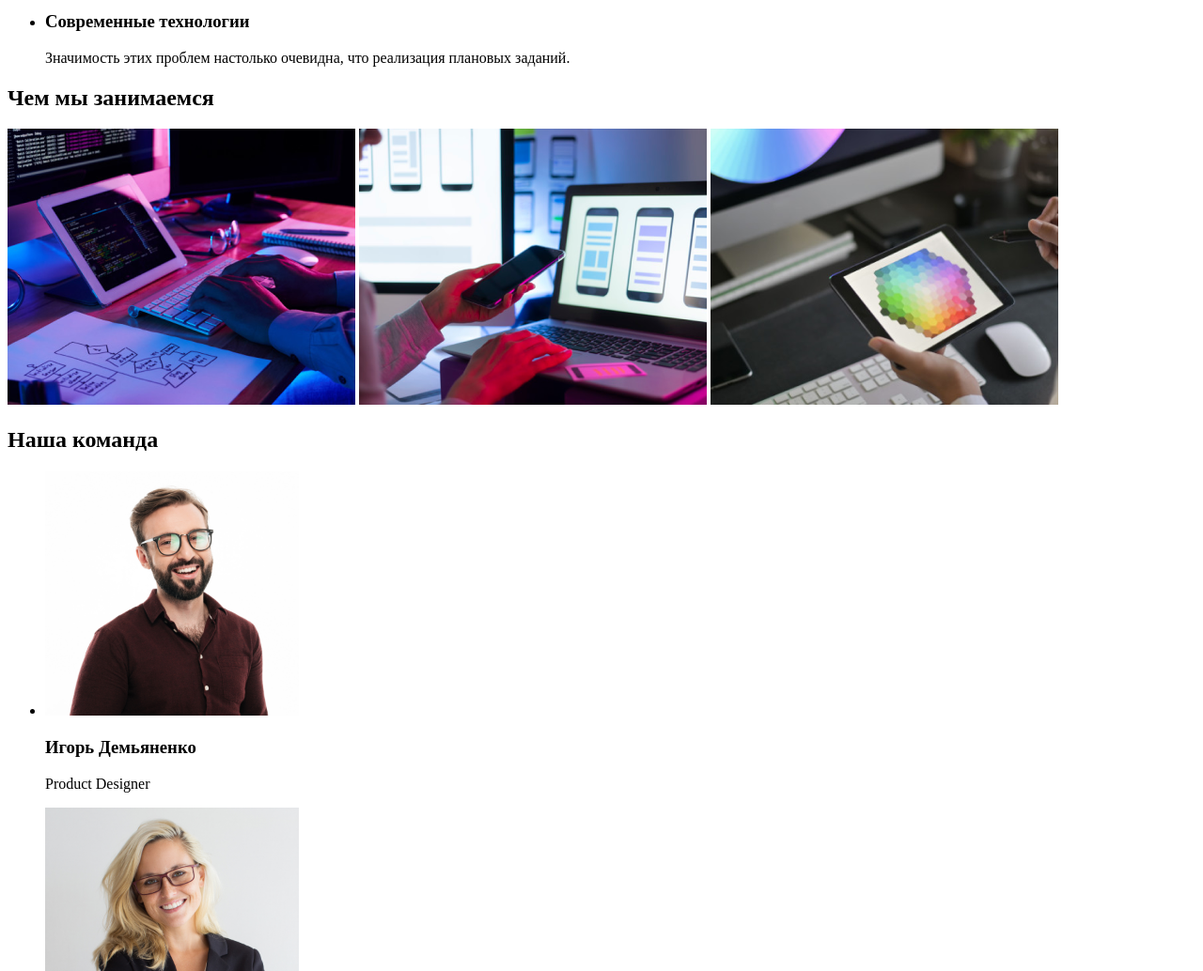
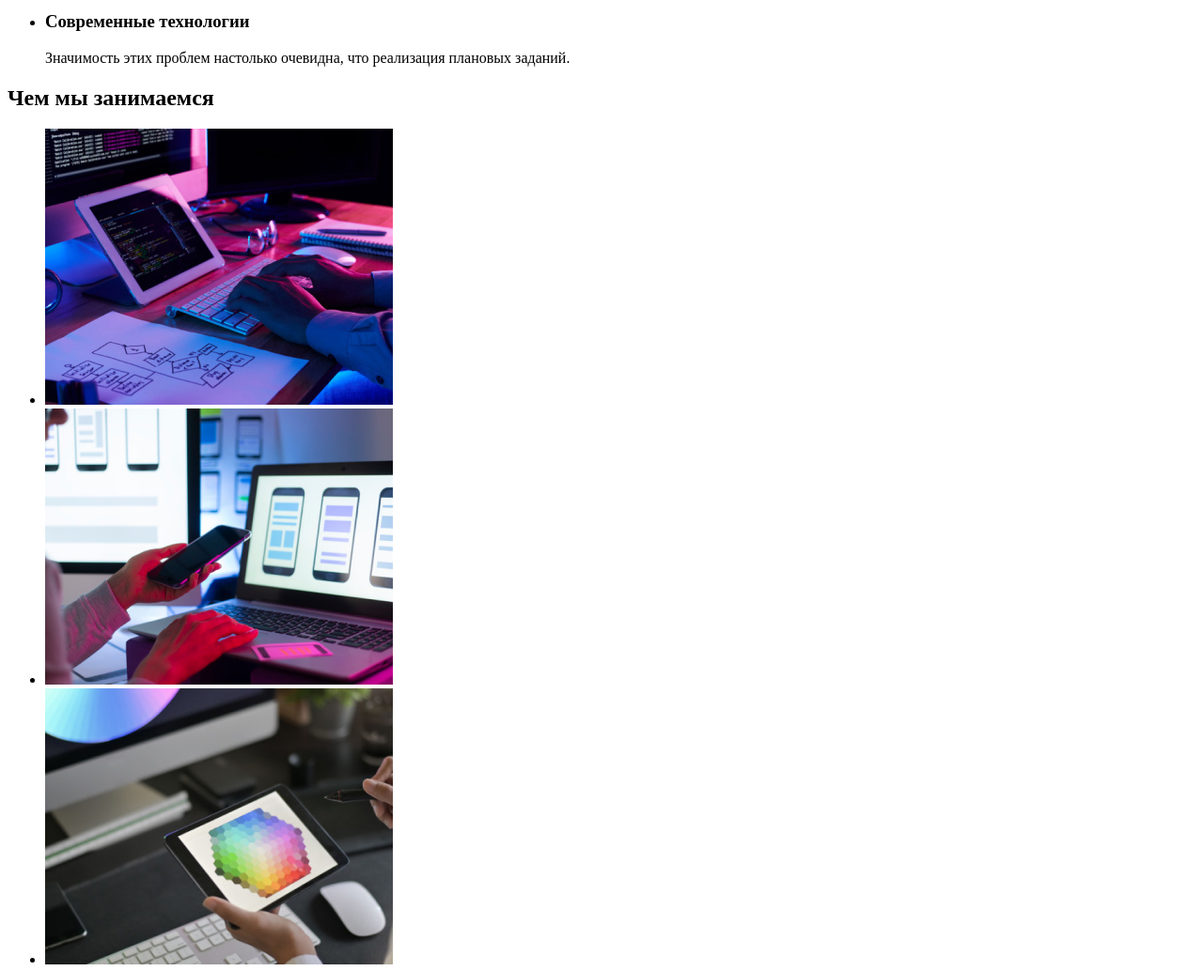
Before and after one commit to orlantostello/goit-markup-hw-01, a plain HTML site: page index.html in a window 1280 px wide. Shown: the part 520-1554 px from the top of the page at 94% size. Drawn offline with Linux system fonts and the light colour scheme.

Commit message:
Исправление ошибок

```diff
--- a/index.html
+++ b/index.html
@@ -36,12 +36,11 @@
 
     <main>
         <!--Герой-->
-        <div>
+
             <section>
                 <h1>Эффективные решения для вашего бизнеса</h1>
                 <a href="">Заказать услугу</a>
             </section>
-        </div>
 
         <!--Особенности-->
         <section>
@@ -70,9 +69,20 @@
         <!--Чем мы занимаемся-->
         <section>
             <h2>Чем мы занимаемся</h2>
-            <img src="./img/box1.png" alt="Чем мы занимаемся" width="370">
-            <img src="./img/box2.png" alt="Чем мы занимаемся" width="370">
-            <img src="./img/box3.png" alt="Чем мы занимаемся" width="370">
+            <ul>
+                <li>
+                    <img src="./img/box1.jpg" alt="Чем мы занимаемся" width="370">
+                </li>
+                <li>
+                    <img src="./img/box2.jpg" alt="Чем мы занимаемся" width="370">
+                </li>
+                <li>
+                    <img src="./img/box3.jpg" alt="Чем мы занимаемся" width="370">
+                </li>
+            </ul>
+
+
+
         </section>
 
         <!--Наша команда-->
@@ -108,7 +118,7 @@
         <a href="/">
             WebStudio
         </a>
-        <address>г. Киев, пр-т Леси Украинки, 26</address>
+        <address>г. Киев, пр-т Леси Украинки, 26
 
             <ul>
                 <li>
@@ -118,6 +128,7 @@
                     <a href="tel:380961111111">+38 096 111 11 11</a>
                 </li>
             </ul>
+        </address>
 
     </footer>
 
```
Also changed, not shown: img/box1.jpg (added), img/box1.png (deleted), img/box2.jpg (added), img/box2.png (deleted), img/box3.jpg (added), img/box3.png (deleted). Lines whose indentation alone changed are shown as unchanged.
